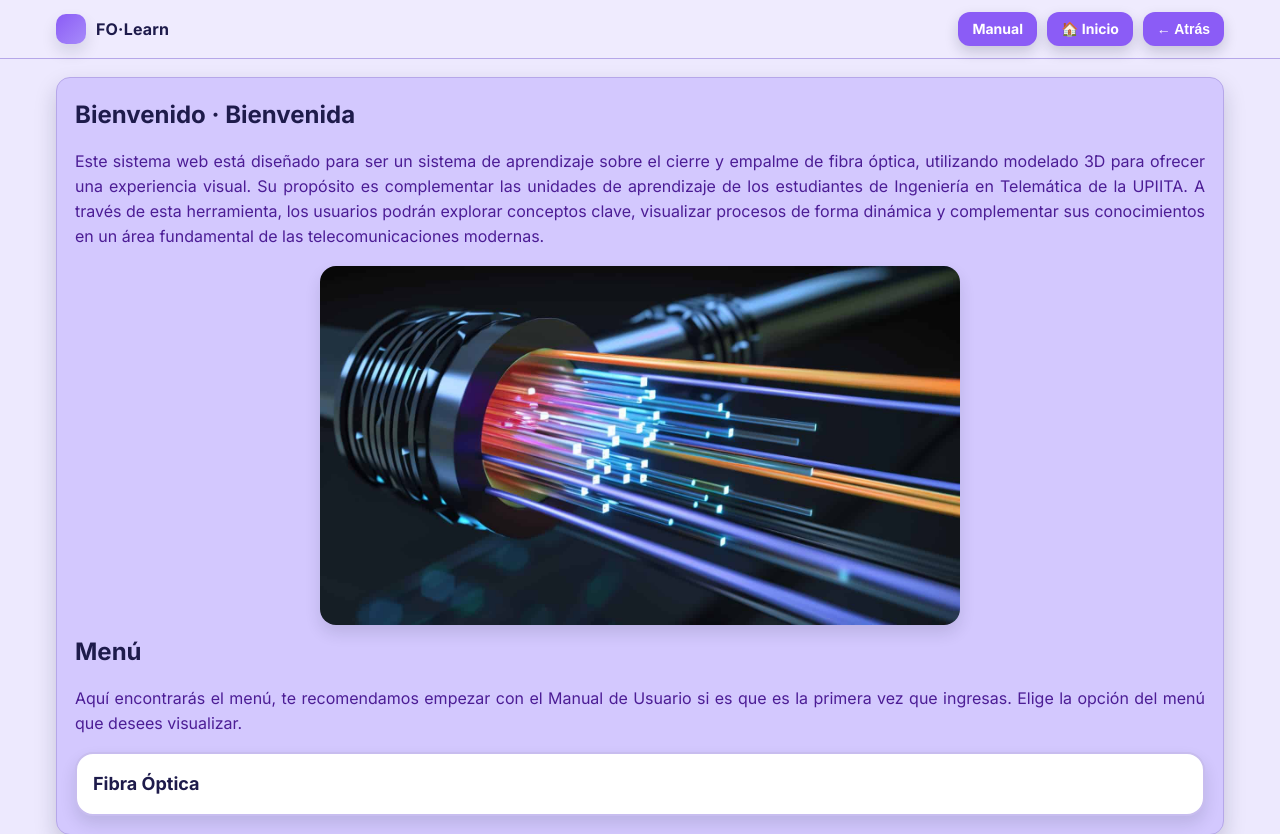
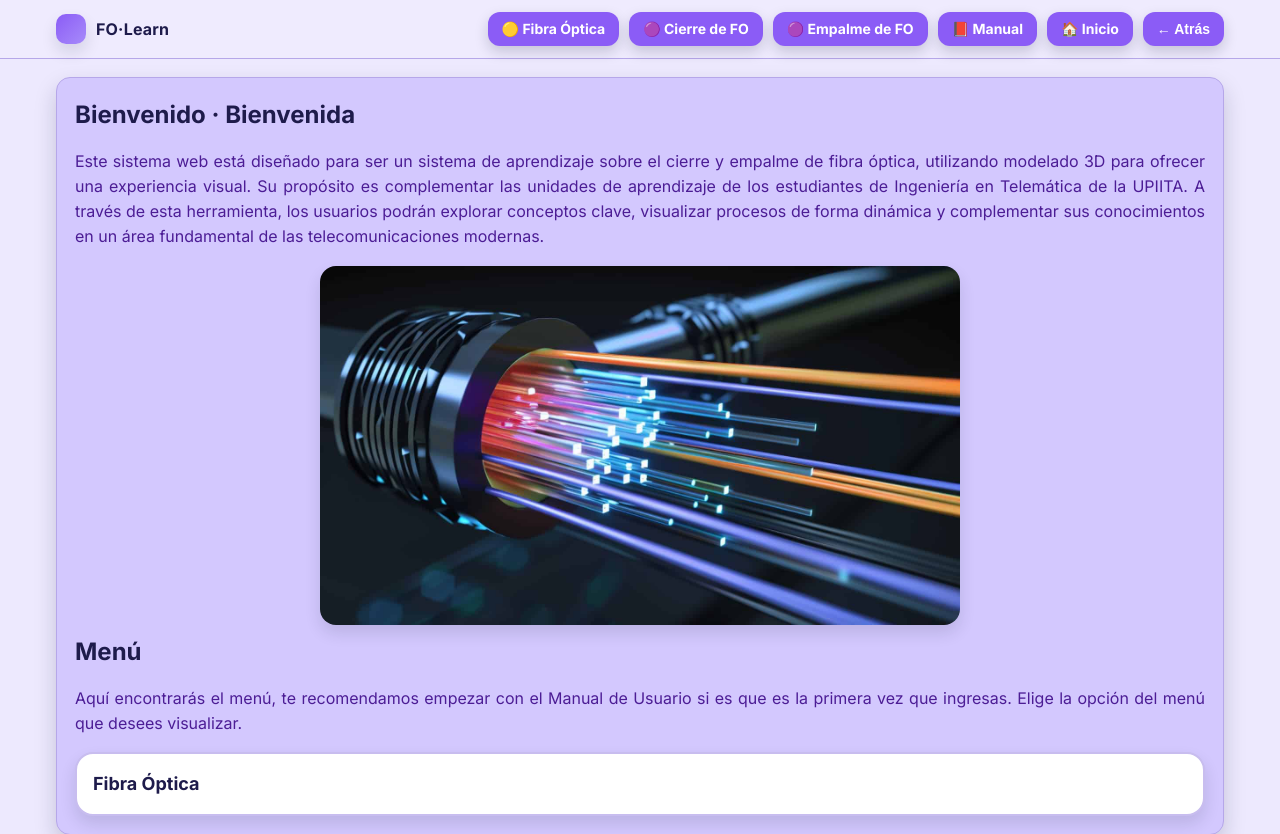
Before and after one commit to karla22rios/fo-learn, a Django app: page / in a window 1280 px wide. Shown: the top 834 px of the page. Run offline with Django 5.2, Linux system fonts and the light colour scheme; data comes from the database, SQL or seed files in the repository.

Commit message:
Agregamos sidebar arriba

```diff
--- a/templates/base.html
+++ b/templates/base.html
@@ -21,7 +21,10 @@
       </a>
 
       <div class="nav-actions">
-        <a href="/c/manual-de-usuario/" class="btn-top btn-home">Manual</a>
+        <a href="/c/fibra-optica/" class="btn-top btn-home">🟡 Fibra Óptica</a>
+        <a href="/c/cierre-de-fibra-optica/" class="btn-top btn-home">🟣 Cierre de FO</a>
+        <a href="/c/empalme-de-fibra-optica/" class="btn-top btn-home">🟣 Empalme de FO</a>
+        <a href="/c/manual-de-usuario/" class="btn-top btn-home">📕 Manual</a>
         <a href="{% url 'home' %}" class="btn-top btn-home">🏠 Inicio</a>
         <button class="btn-top btn-back" type="button" onclick="window.history.back()">← Atrás</button>
       </div>
```
